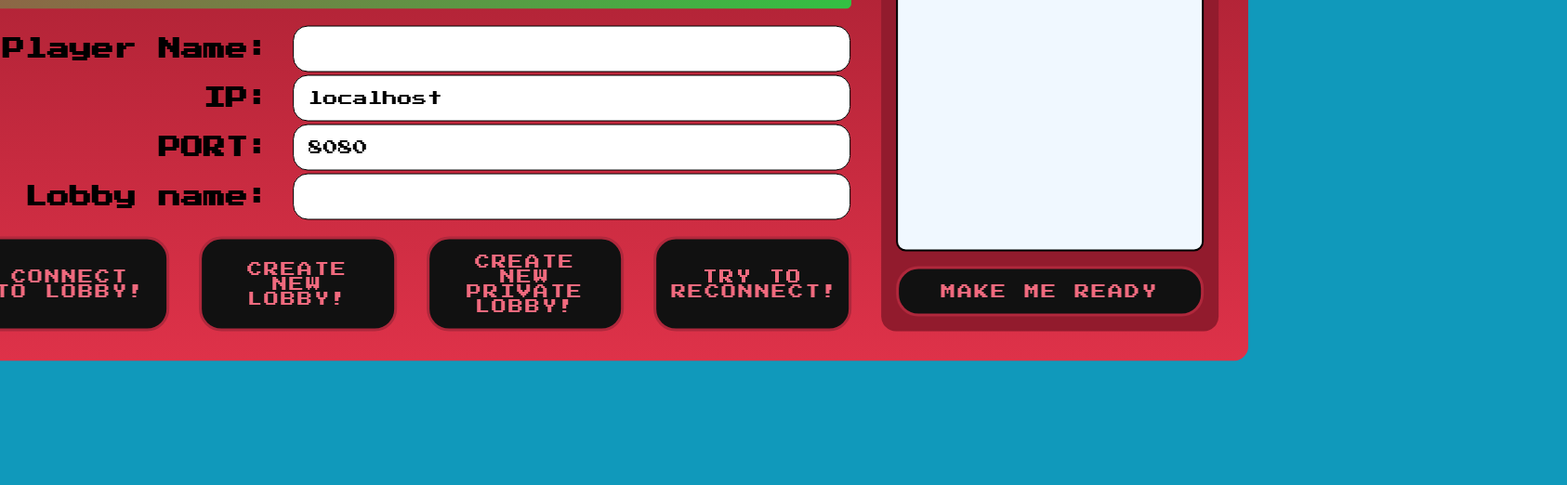
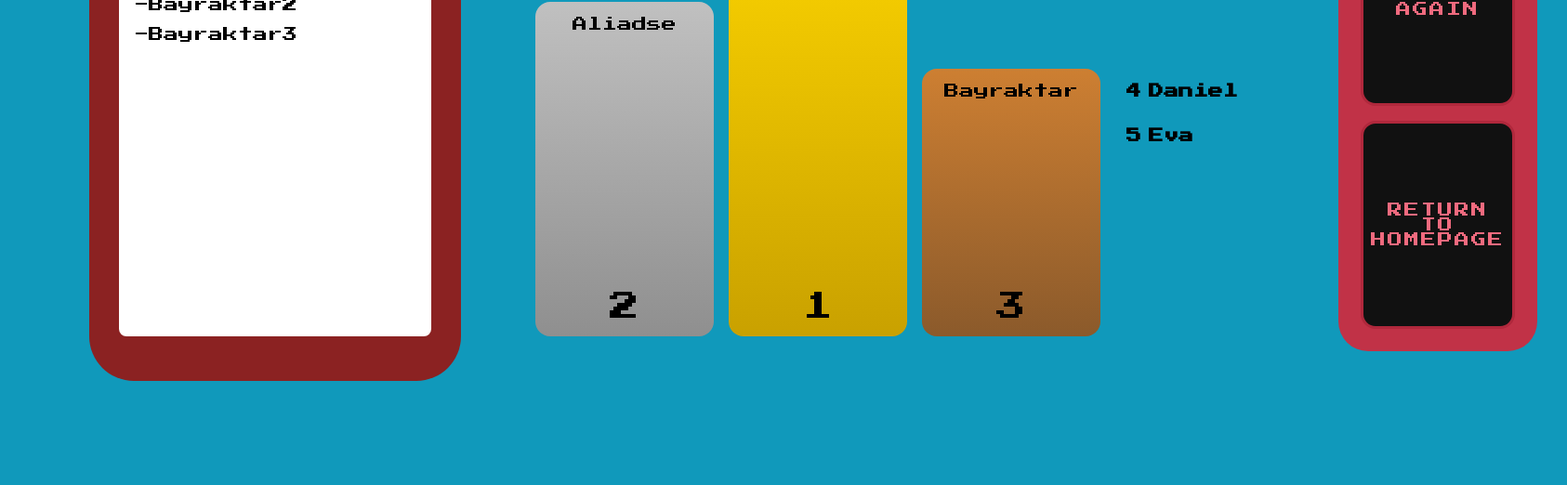
Before and after one commit to thekonon/MauClient, a website built with Vite: page index.html in a window 1280 px wide. Shown: the part 278-800 px from the top of the page at 93% size, 1686 px wide, since content can reach past the window. Built offline with nearby package versions, Linux system fonts and the light colour scheme.

Commit message:
endScreen works

```diff
--- a/index.html
+++ b/index.html
@@ -1,33 +1,27 @@
 <!doctype html>
 <html lang="en">
+
 <head>
   <meta charset="UTF-8" />
   <link rel="icon" type="image/png" href="/favicon.png" />
   <meta name="viewport" content="width=device-width, initial-scale=1.0" />
   <link rel="stylesheet" href="style.css" />
-    <link
-      href="https://fonts.googleapis.com/css2?family=Press+Start+2P&family=Orbitron:wght@500&display=swap"
-      rel="stylesheet"
-    />
+  <link href="https://fonts.googleapis.com/css2?family=Press+Start+2P&family=Orbitron:wght@500&display=swap"
+    rel="stylesheet" />
   <title>MňauMňauGame</title>
 </head>
 
 <body>
   <div id="app">
     <div id="pixi-container"></div>
+    <!-- lobby -->
     <div id="loginMenu" class="login-menu">
       <div class="container">
         <div class="form">
           <div class="title">Mňau Mňau Game</div>
           <div class="form-group">
             <label for="playerName">Player Name:</label>
-              <input
-                type="text"
-                id="playerName"
-                name="playerName"
-                maxlength="20"
-                autocomplete="additional-name"
-              />
+            <input type="text" id="playerName" name="playerName" maxlength="20" autocomplete="additional-name" />
           </div>
           <div class="form-group">
             <label for="ip">IP:</label>
@@ -41,7 +35,7 @@
 
           <div class="form-group">
             <label for="port">Lobby name: </label>
-              <input type="text" class="notImplemented" id="lobbyName"/>
+            <input type="text" class="notImplemented" id="lobbyName" />
 
           </div>
           <div class="buttons">
@@ -62,7 +56,75 @@
         </div>
       </div>
     </div>
+
+    <!-- end screen -->
+    <div id="endScreen">
+      <div id="endScreen-container">
+        <!-- Leaderboard -->
+        <div class="endScreen-subcontainer" id="endScreen-leaderboard">
+          <h1>
+            leaderboard
+          </h1>
+          <div id="endScreen-leaderboard-display">
+            -Bayraktar1 <br>
+            -Bayraktar2 <br>
+            -Bayraktar3 <br>
+          </div>
+
+        </div>
+
+        <!-- winners -->
+        <div class="endScreen-subcontainer" id="endScreen-winners">
+          <div class="podium">
+
+            <!-- 2nd -->
+            <div class="podium-step second">
+              <div class="name">Aliadse</div>
+              <div class="place">2</div>
+            </div>
+
+            <!-- 1st -->
+            <div class="podium-step first">
+              <div class="name">Boas</div>
+              <div class="place">1</div>
+            </div>
+
+            <!-- 3rd -->
+            <div class="podium-step third">
+              <div class="name">Bayraktar</div>
+              <div class="place">3</div>
+            </div>
+          </div>
+
+          <!-- 4th & 5th -->
+          <div class="others">
+            <div class="other">
+              <span class="place">4</span>
+              <span class="name">Daniel</span>
+            </div>
+            <div class="other">
+              <span class="place">5</span>
+              <span class="name">Eva</span>
+            </div>
+          </div>
+        </div>
+
+        <!-- control panel -->
+        <div class="endScreen-subcontainer" id="endScreen-controlPanel">
+          <div class="endScreen-controlPanel-subcontainer">
+            <button class="endScreenButton">
+              play again
+            </button>
+            <button class="endScreenButton">
+              return to homepage
+            </button>
+          </div>
+        </div>
+      </div>
+
+    </div>
   </div>
   <script type="module" src="/src/main.ts"></script>
 </body>
+
 </html>
--- a/src/endScreen/endScreen.ts
+++ b/src/endScreen/endScreen.ts
@@ -30,7 +30,7 @@ export class EndScreen extends Container {
   public async show() {
     await this.textureLoaded;
     if (this.playersSet === undefined) {
-      console.error("Report this bug to Pepa thanks");
+      console.error("Report this bug to Pepa thanks, player order is unknown");
       return;
     }
     await this.playersSet;
@@ -114,7 +114,5 @@ export class EndScreen extends Container {
     );
     this.x = GameSettings.get_mid_x();
     this.y = GameSettings.get_mid_y();
-    console.log(this.sprite.width / GameSettings.screen_width);
-    console.log(this.sprite.height / GameSettings.screen_height);
   }
 }
--- a/src/main.ts
+++ b/src/main.ts
@@ -8,19 +8,24 @@ import { CardManager } from "./loadingScreen/CardManage.ts";
 
 (async () => {
   const loading_screen = new LoadingScreen();
-  loading_screen.show();
+  //loading_screen.show();
 
   // Create a game instance
   const app = new Application();
   await app.init({ background: "#1099bb", resizeTo: window });
 
-  document.getElementById("pixi-container")!.appendChild(app.canvas);
-  const cardManager = new CardManager(app);
-  await cardManager.loadCardTextures();
-  cardManager.createFallingCards(50);
+  // document.getElementById("pixi-container")!.appendChild(app.canvas);
+  // const cardManager = new CardManager(app);
+  // await cardManager.loadCardTextures();
+  // cardManager.createFallingCards(50);
 
   GameSettings.setScreenDimensions(window.innerHeight, window.innerWidth);
+
   new WebSocketHandle();
   new Game(app);
-  new EndScreen(app);
+  const endScreen = new EndScreen(app);
+
+  // endScreen.setWinners(["player1", "player2"])
+
+  // endScreen.show()
 })();
--- a/src/websocketHandle.ts
+++ b/src/websocketHandle.ts
@@ -1,6 +1,5 @@
 import { Card } from "./game/card.ts";
 import { eventBus } from "./eventBus.ts";
-import { M } from "vitest/dist/chunks/reporters.d.BFLkQcL6.js";
 
 interface Move {
   moveType: "PLAY";
@@ -367,6 +366,7 @@ export class WebSocketHandle {
         if (!msg.players)
           return console.error("Players was not specified in RANK action");
         console.log("One of the playes ended");
+        alert("PLAYER_RANK not implemented");
       },
       WIN: () => {
         console.log("You won");
--- a/style.css
+++ b/style.css
@@ -1,6 +1,7 @@
 :root {
   --main-font-family: "Press Start 2P", Impact;
 }
+
 body,
 html {
   margin: 0;
@@ -226,13 +227,20 @@ input.max-reached {
 }
 
 .btn.disabled {
-  pointer-events: none; /* Disable clicking */
-  opacity: 0.5; /* Dim the button */
-  color: #999; /* Optional: change text color */
-  background: #222; /* Optional: darker background */
-  border-color: #555; /* Optional: muted border */
-  box-shadow: none; /* Remove glow */
-  transform: none; /* Remove hover scale effect */
+  pointer-events: none;
+  /* Disable clicking */
+  opacity: 0.5;
+  /* Dim the button */
+  color: #999;
+  /* Optional: change text color */
+  background: #222;
+  /* Optional: darker background */
+  border-color: #555;
+  /* Optional: muted border */
+  box-shadow: none;
+  /* Remove glow */
+  transform: none;
+  /* Remove hover scale effect */
 }
 
 .container .players {
@@ -323,6 +331,7 @@ input.max-reached {
   .form .form-group {
     gap: 0.1rem;
   }
+
   .form .form-group label {
     font-size: 0.5rem;
   }
@@ -358,6 +367,7 @@ input.max-reached {
 }
 
 @keyframes gradientMove {
+
   0%,
   100% {
     background-position: -50% 50%;
@@ -391,3 +401,213 @@ input.max-reached {
     opacity: 0.3;
   }
 }
+
+/* endScreen */
+#endScreen {
+  position: absolute;
+  top: 50%;
+  left: 50%;
+  transform: translate(-50%, -50%);
+  width: 90%;
+  height: 80%;
+  /* background-color: #00ff00; */
+  border-radius: 1em;
+  /* border: 0.3em solid black; */
+  padding: 1em;
+  /* display: none; */
+}
+
+#endScreen-container {
+  display: flex;
+  border-radius: 1em;
+  /* border: 0.3em solid black; */
+  height: 100%;
+  padding: 1em;
+  /* margin: 1em; */
+  box-sizing: border-box;
+}
+
+.endScreen-subcontainer {
+  width: 30%;
+  margin: 1em;
+  padding: 2em;
+  border-radius: 3em;
+  font-family: var(--main-font-family);
+
+  /* border: .2em solid rgb(255, 0, 0); */
+}
+
+#endScreen-leaderboard {
+  background-color: #8b2222;
+  display: flex;
+  flex-direction: column;
+}
+
+/* #endScreen-leaderboard h1 {
+  border: 0.1em solid black;
+} */
+
+#endScreen-leaderboard-display {
+  background-color: white;
+  height: 100%;
+  margin-bottom: 1em;
+  border-radius: 0.5em;
+
+  padding: 1em;
+  line-height: 2em;
+
+}
+
+#endScreen-winners {
+  /* background-color: #0700dd; */
+  width: auto;
+  max-width: fit-content;
+
+  display: flex;
+  /* align-items: flex-end; */
+  /* justify-content: center; */
+  box-sizing: border-box;
+}
+
+/* podium */
+.podium {
+  flex: 1;
+  display: flex;
+  align-items: flex-end;
+  justify-content: center;
+  gap: 1em;
+  padding: 1em;
+  height: 100%;
+  /* border: .2em solid black; */
+  border-radius: 1em;
+  box-sizing: border-box;
+}
+
+.podium-step {
+  flex: 1;
+  display: flex;
+  flex-direction: column;
+  justify-content: space-between;
+  align-items: center;
+  padding: 1em;
+  box-sizing: border-box;
+
+  /* border: .2em solid black; */
+  border-radius: 1em;
+  color: rgb(0, 0, 0);
+  width: clamp(5em, 12em , 15em);
+  max-width: 40em;
+}
+
+/* heights */
+
+.podium-step.first  { height: 100%; background: linear-gradient(#ffd700, #c9a100); }
+.podium-step.second { height: 75%;  background: linear-gradient(#c0c0c0, #8f8f8f); }
+.podium-step.third  { height: 60%;  background: linear-gradient(#cd7f32, #8b5a2b); }
+
+/* text */
+.podium-step .name {
+  text-align: center;
+  word-break: break-word;
+  overflow-wrap: anywhere;
+}
+
+
+.podium-step .place {
+  font-size: 2rem;
+}
+
+/* 4th & 5th */
+.others {
+  display: flex;
+  flex-direction: column;
+  justify-content: center;
+  gap: 2em;
+  padding: 0.75em;
+  /* border-top: 2px solid rgba(0,0,0,0.3); */
+
+
+  /* border: .2em solid black; */
+  border-radius: 1em;
+}
+
+ .other {
+  display: flex;
+  gap: 0.5em;
+  font-weight: bold;
+}
+
+#endScreen-controlPanel {
+  /* background-color: #c0dd00; */
+
+  display: flex;
+  flex-direction: column;
+}
+
+.endScreen-controlPanel-subcontainer {
+  background-color: #c13247;
+  display: flex;
+  flex-direction: column;
+  gap: 1em;
+  width: 100%;
+  height: 100%;
+
+  border-radius: 2em;
+
+  padding: 1.5em;
+  box-sizing: border-box;
+}
+
+.endScreen-controlPanel-subcontainer button {
+  /* Your existing settings remain untouched */
+  font-size: 1rem;
+  font-family: var(--main-font-family);
+  padding: 0.5em;
+  height: 100%;
+  border-radius: 1em;
+  box-sizing: border-box;
+
+  /* Effects from the original button */
+  position: relative;
+  overflow: hidden;
+  transition: all 0.4s ease;
+  border: 0.2em solid #b0283c;
+  background: #111;
+  color: #f06a7e;
+  text-transform: uppercase;
+  letter-spacing: 2px;
+}
+
+.endScreen-controlPanel-subcontainer button::after {
+  content: "";
+  position: absolute;
+  top: 50%;
+  left: 50%;
+  width: 0;
+  height: 0;
+  background: rgba(240, 106, 126, 0.4);
+  border-radius: 50%;
+  transform: translate(-50%, -50%);
+  transition:
+    width 0.6s ease,
+    height 0.6s ease,
+    opacity 0.6s ease;
+  opacity: 0;
+}
+
+.endScreen-controlPanel-subcontainer button:hover::after {
+  width: 300%;
+  height: 300%;
+  opacity: 1;
+}
+
+.endScreen-controlPanel-subcontainer button:hover {
+  color: white;
+  background: #b0283c;
+  box-shadow:
+    0 0 10px #f06a7e,
+    0 0 20px #f06a7e,
+    0 0 40px #f06a7e,
+    0 0 80px #f06a7e;
+  transform: scale(1.05);
+}
```
Lines whose indentation alone changed are shown as unchanged.
